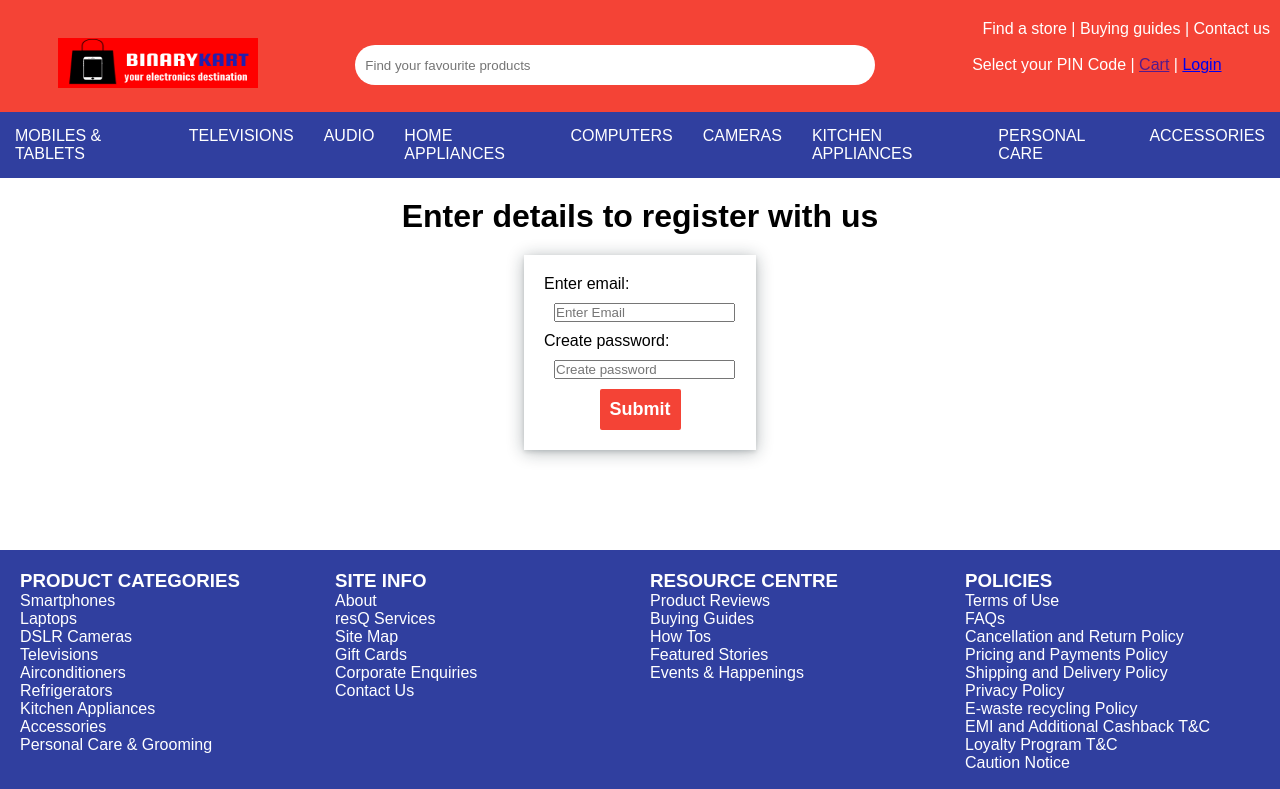
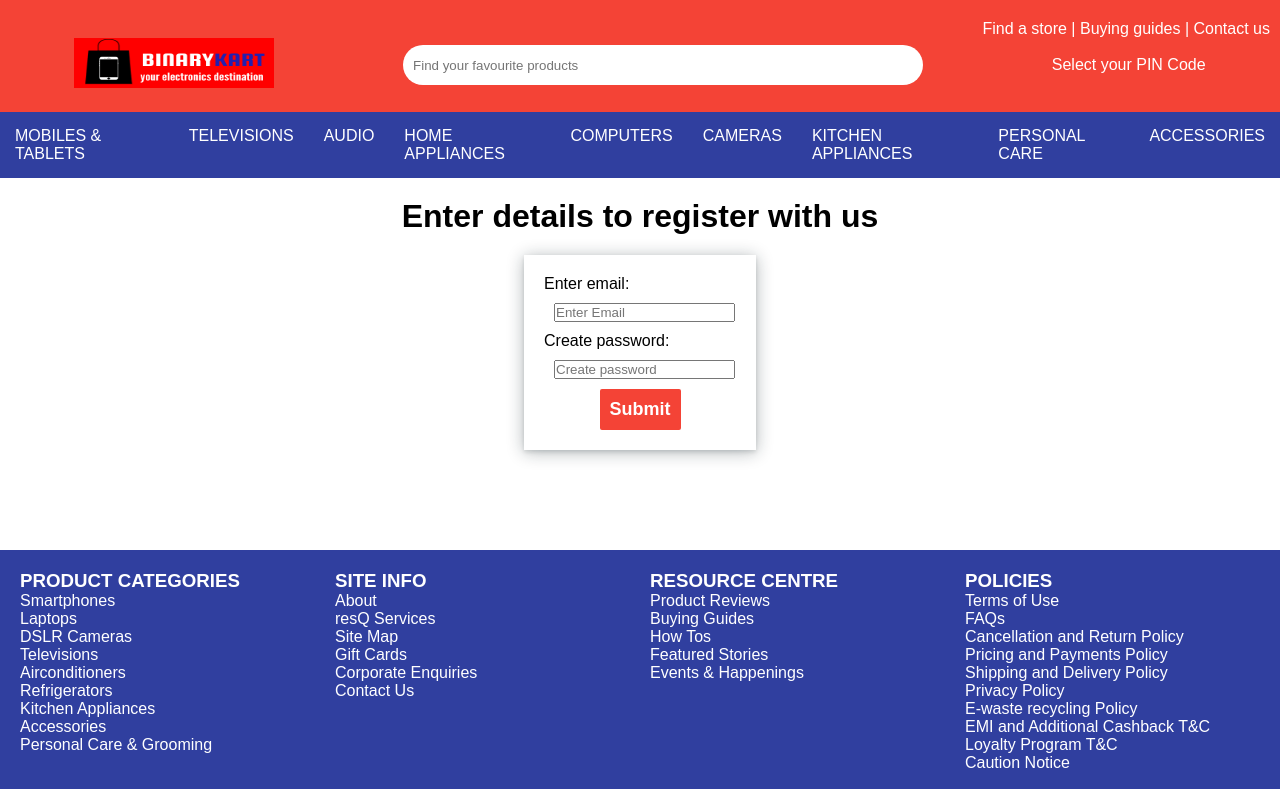
Before and after one commit to roypromax/Binarykart, a plain HTML site: page signup.html in a window 1280 px wide. Shown: the top 789 px of the page. Drawn offline with Linux system fonts and the light colour scheme.

Commit message:
Updated Signup Page

```diff
--- a/signup.html
+++ b/signup.html
@@ -14,7 +14,7 @@
         <div>
             <a href="./index.html"><img src="/images/BinaryKart LOGO colored.png" alt=""></a>
             <input type="text" placeholder="Find your favourite products">
-            <p>Select your PIN Code | <a href="">Cart</a> | <a href="login.html">Login</a></p>
+            <p>Select your PIN Code </p>
         </div>
 
     </nav>
```
